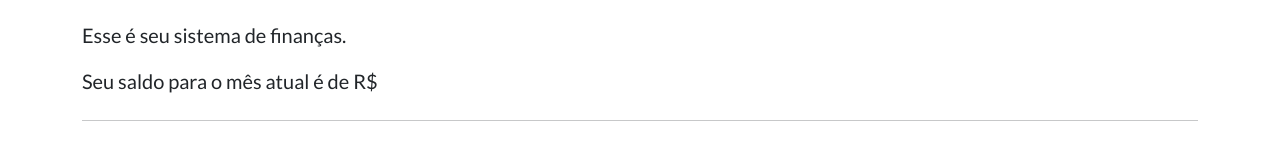
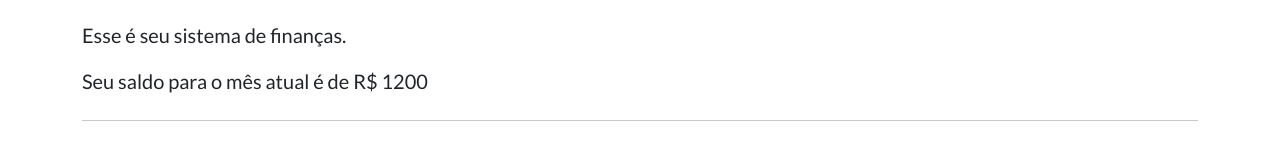
Before and after one commit to GuilhermeJackson/minhas-financas-front, a React (Vite) app: page /home in a window 1280 px wide. Shown: the part 185-334 px from the top of the page. Built offline with nearby package versions, Linux system fonts and the light colour scheme.

Commit message:
Requisição com exios
Realizado requisição para autenticação na tela de login com axios

```diff
--- a/package.json
+++ b/package.json
@@ -10,6 +10,7 @@
     "preview": "vite preview"
   },
   "dependencies": {
+    "axios": "^1.5.1",
     "bootstrap": "^5.3.1",
     "bootswatch": "^5.3.1",
     "react": "^18.2.0",
--- a/src/views/home.tsx
+++ b/src/views/home.tsx
@@ -1,12 +1,8 @@
 import { useState } from "react";
-
-interface HomeProps {
-    saldo: number;
-}
 
 function Home() {
 
-    const [saldo, setSaldo] = useState<number>();
+    const [saldo] = useState<number>(1200);
 
 
     return (
--- a/src/views/login.tsx
+++ b/src/views/login.tsx
@@ -2,6 +2,7 @@ import { useState } from "react";
 import Card from "../components/card";
 import FormGroup from "../components/form-group";
 import { useNavigate } from "react-router-dom";
+import axios from "axios";
 
 function Login() {
    const navigate = useNavigate();
@@ -9,8 +10,16 @@ function Login() {
    const [senha, setSenha] = useState<string>('');
 
    const entrar = () => {
-      console.log("Email: " + email);
-      console.log("Senha: " + senha);
+      axios.post('http://localhost:8080/api/usuarios/autenticar', {
+         email: email,
+         senha: senha
+      }).then(response => {
+         console.log(response)
+      }).catch(error => {
+         console.log("Email: " + email);
+         console.log("Senha: " + senha);
+         console.log("ERRO: " + error.reponse);
+      })
    }
 
    const prepararCadastrar = () => {
```
Also changed, not shown: 1 other file (tests, documents, lock files or other folders).
